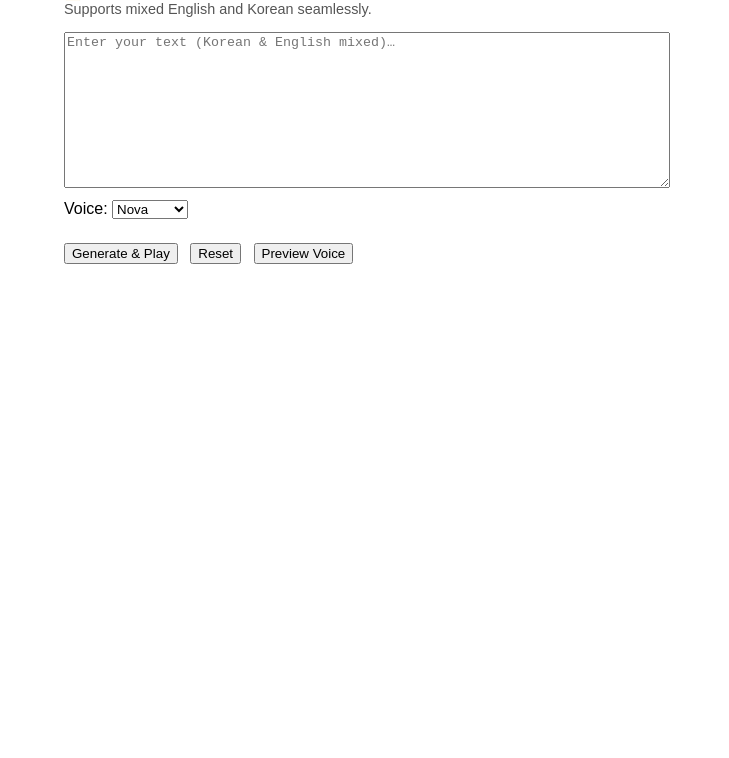
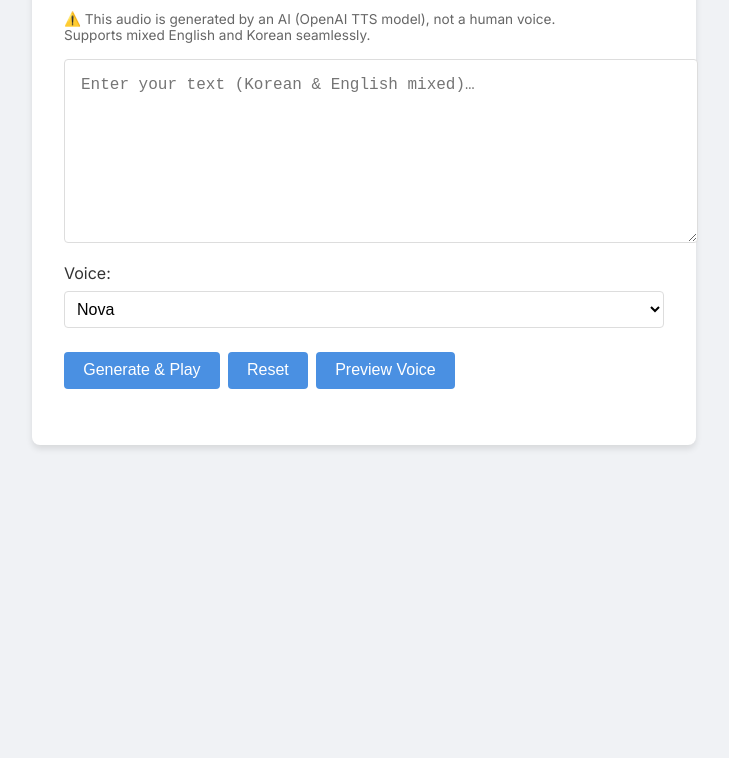
Before and after one commit to sayhyoung/tts-creator, a plain HTML site: page index.html in a window 1280 px wide. Shown: the part 106-864 px from the top of the page, without its empty margins (276-1005 px from the left). Before the commit the page ends 800 px from the top, so only its background shows below. Drawn offline with Linux system fonts and the light colour scheme.

Commit message:
Update index.html

```diff
--- a/index.html
+++ b/index.html
@@ -3,18 +3,112 @@
 <head>
   <meta charset="UTF-8">
   <title>VocalFlow TTS (English & Korean)</title>
+  <link href="https://fonts.googleapis.com/css2?family=Inter:wght@400;600&display=swap" rel="stylesheet">
   <style>
-    body { font-family: sans-serif; max-width: 600px; margin: 2rem auto; }
-    textarea { width: 100%; height: 150px; }
-    select, button { margin-top: .5rem; margin-right: .5rem; }
-    .disclaimer { font-size: 0.9rem; color: #555; margin-bottom: 1em; }
-    #controls { margin-top: 1rem; }
+    :root {
+      --primary: #4a90e2;
+      --bg: #f0f2f5;
+      --card-bg: #ffffff;
+      --text-color: #333333;
+      --muted-color: #666666;
+    }
+    body {
+      margin: 0;
+      padding: 0;
+      font-family: 'Inter', sans-serif;
+      background-color: var(--bg);
+      display: flex;
+      justify-content: center;
+      align-items: flex-start;
+      min-height: 100vh;
+      padding: 2rem;
+    }
+    .container {
+      background-color: var(--card-bg);
+      border-radius: 8px;
+      box-shadow: 0 4px 6px rgba(0, 0, 0, 0.1);
+      padding: 2rem;
+      width: 100%;
+      max-width: 600px;
+    }
+    h1 {
+      margin-top: 0;
+      font-size: 1.75rem;
+      font-weight: 600;
+      color: var(--text-color);
+    }
+    .disclaimer {
+      font-size: 0.85rem;
+      color: var(--muted-color);
+      margin-bottom: 1rem;
+    }
+    textarea {
+      width: 100%;
+      height: 150px;
+      padding: 1rem;
+      border: 1px solid #ddd;
+      border-radius: 4px;
+      font-size: 1rem;
+      resize: vertical;
+    }
+    label {
+      display: block;
+      margin-top: 1rem;
+      font-weight: 500;
+      color: var(--text-color);
+    }
+    select {
+      width: 100%;
+      padding: 0.5rem;
+      margin-top: 0.5rem;
+      font-size: 1rem;
+      border: 1px solid #ddd;
+      border-radius: 4px;
+      background-color: #fff;
+    }
+    #controls {
+      margin-top: 1.5rem;
+      display: flex;
+      gap: 0.5rem;
+      flex-wrap: wrap;
+    }
+    button {
+      padding: 0.6rem 1.2rem;
+      font-size: 1rem;
+      border-radius: 4px;
+      user-select: none;
+      border: none;
+      cursor: pointer;
+      transition: background-color 0.3s;
+      background-color: var(--primary);
+      color: #fff;
+    }
+    button:hover {
+      background-color: #3a78c2;
+    }
+    #player {
+      margin-top: 1.5rem;
+    }
+    audio {
+      width: 100%;
+      margin-top: 1rem;
+    }
+    a.download {
+      display: inline-block;
+      margin-top: 0.5rem;
+      color: var(--primary);
+      text-decoration: none;
+      font-weight: 500;
+    }
+    a.download:hover {
+      text-decoration: underline;
+    }
   </style>
 </head>
 <body>
+  <div class="container">
     <h1>VocalFlow TTS</h1>
 
-  <!-- AI 음성임을 명시 -->
     <p class="disclaimer">
       ⚠️ This audio is generated by an AI (OpenAI TTS model), not a human voice.<br>
       Supports mixed English and Korean seamlessly.
@@ -22,7 +116,6 @@
 
     <textarea id="text" placeholder="Enter your text (Korean & English mixed)…"></textarea>
 
-  <div>
     <label for="voice">Voice:</label>
     <select id="voice">
       <option value="alloy">Alloy</option>
@@ -36,7 +129,6 @@
       <option value="sage">Sage</option>
       <option value="shimmer">Shimmer</option>
     </select>
-  </div>
 
     <div id="controls">
       <button id="speak">Generate & Play</button>
@@ -44,7 +136,8 @@
       <button id="preview">Preview Voice</button>
     </div>
 
-  <div id="player" style="margin-top:1rem;"></div>
+    <div id="player"></div>
+  </div>
 
   <script>
     const API_URL = 'https://tts-worker.sehyunglee2015.workers.dev';
@@ -72,7 +165,7 @@
         const url = await fetchTTS(text, voice, mlInstruction);
         document.getElementById('player').innerHTML = `
           <audio controls src="${url}"></audio>
-          <a href="${url}" download="tts.mp3" style="display:block; margin-top:0.5rem;">Download MP3</a>
+          <a class="download" href="${url}" download="tts.wav">Download WAV</a>
         `;
       } catch (err) {
         alert('Error generating TTS:\n' + err.message);
@@ -96,5 +189,3 @@
       document.getElementById('player').innerHTML = '';
     });
   </script>
-</body>
-</html>
```
Lines whose indentation alone changed are shown as unchanged.
